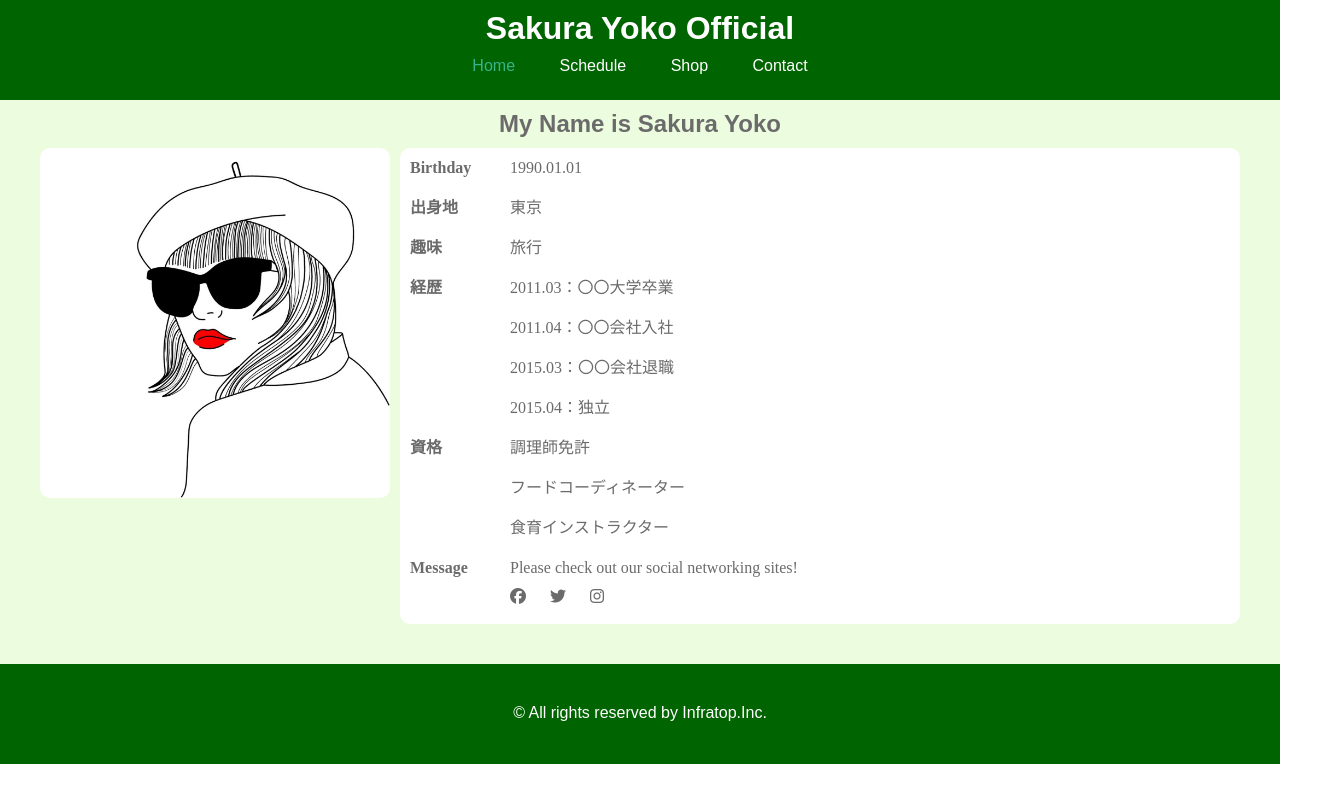
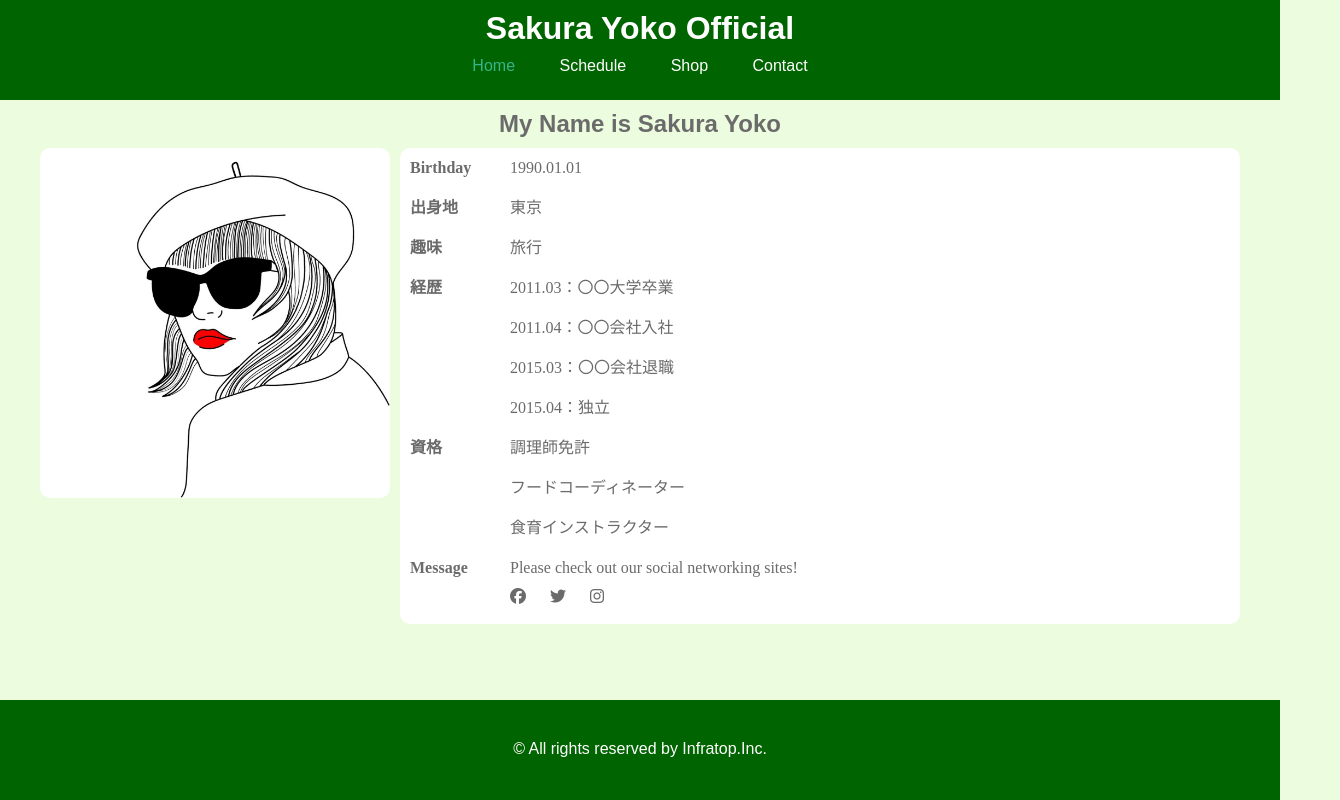
Before and after one commit to Fuka-O/practice-, a plain HTML site: page index.html in a window 1280 px wide. Shown: the whole page, 1340 px wide, since content can reach past the window. Drawn offline with Linux system fonts and the light colour scheme.

Commit message:
提出課題＿４回目

```diff
--- a/style.css
+++ b/style.css
@@ -3,6 +3,10 @@
   padding: 0;
   box-sizing: border-box;
   color: #6c6b6b;
+}
+
+body {
+  background-color: #ecfcdf
 }
 
 header, h2, footer {
@@ -87,8 +91,7 @@ main {
 }
 
 .social {
-position: relative;
-left: 100px;
+padding-left: 100px;
 }
 
 .social i{
@@ -99,7 +102,7 @@ footer {
   width: 100%;
   height: 100px;
   background-color: darkgreen;
-  position: relative;
+  position: fixed;
   bottom: 0;
 }
 
@@ -135,4 +138,8 @@ footer {
   .main-item2{
     width: 100%;
   }
+
+  footer {
+    position: relative;
+  }
 }
```
